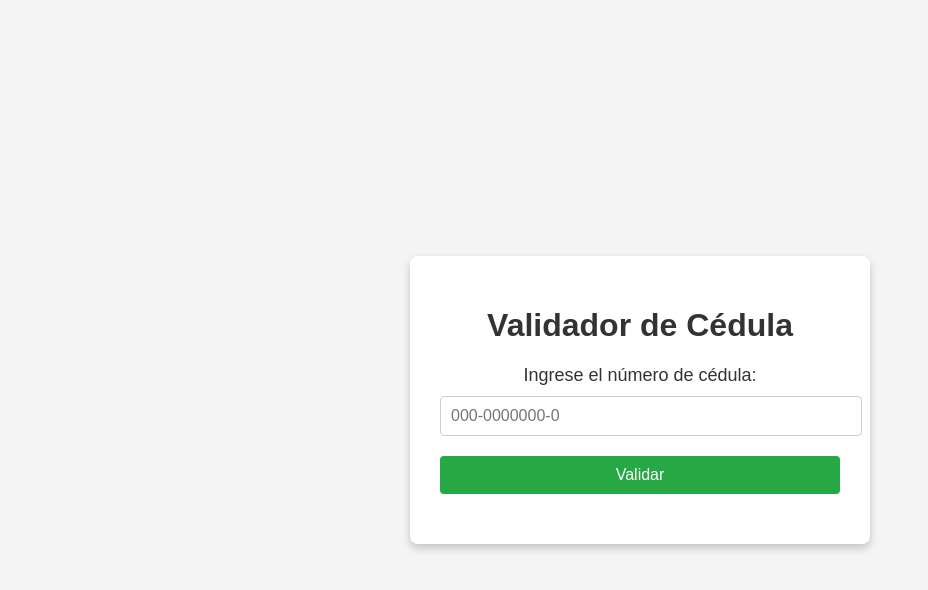
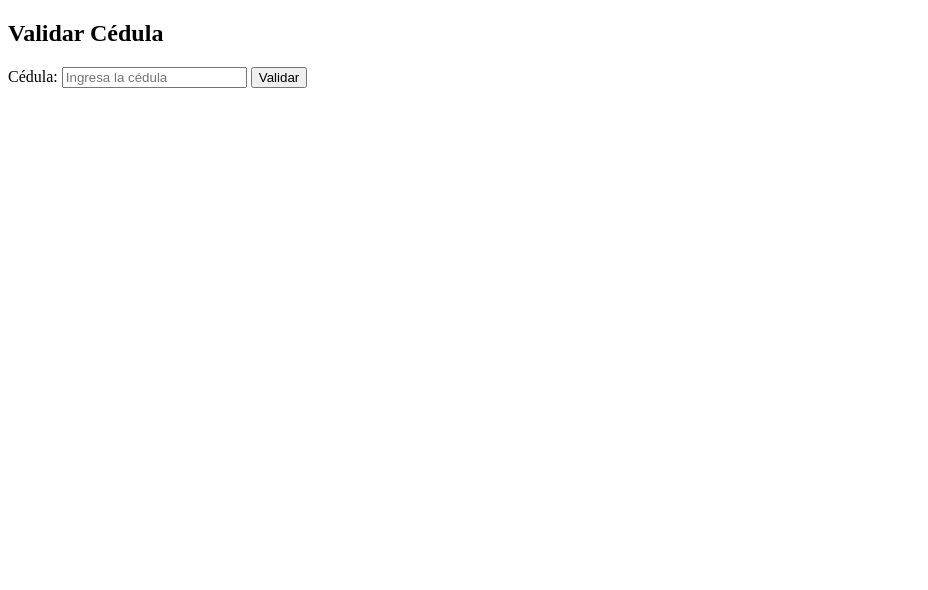
Before and after one commit to Karla-31/Validar-Cedula, a plain HTML site: page index.html in a window 1280 px wide. Shown: the whole page, without its empty margins (0-928 px from the left). Drawn offline with Linux system fonts and the light colour scheme.

Commit message:
Update index.html

```diff
--- a/index.html
+++ b/index.html
@@ -3,76 +3,31 @@
 <head>
     <meta charset="UTF-8">
     <meta name="viewport" content="width=device-width, initial-scale=1.0">
-    <title>Validador de Cédula </title>
-    <style>
-        body {
-            font-family: Arial, sans-serif;
-            background-color: #f4f4f4;
-            display: flex;
-            justify-content: center;
-            align-items: center;
-            height: 100vh;
-            margin: 0;
-        }
+    <title>Validación de Cédula</title>
+</head>
+<body>
+    <h2>Validar Cédula</h2>
+    <form id="form-cedula">
+        <label for="cedula">Cédula:</label>
+        <input type="text" id="cedula" maxlength="11" placeholder="Ingresa la cédula" required>
+        <button type="button" onclick="validarCedula()">Validar</button>
+    </form>
+    <p id="resultado"></p>
 
-        .container {
-            text-align: center;
-            background-color: #ffffff;
-            padding: 30px;
-            border-radius: 8px;
-            box-shadow: 0 4px 8px rgba(0, 0, 0, 0.2);
-            width: 400px;
-        }
+    <script>
+        function validarCedula() {
+            const cedula = document.getElementById("cedula").value;
+            const resultado = document.getElementById("resultado");
 
-        h1 {
-            color: #333;
-        }
-
-        label {
-            display: block;
-            font-size: 18px;
-            color: #333;
-            margin-bottom: 10px;
-        }
-
-        input[type="text"] {
-            padding: 10px;
-            width: 100%;
-            font-size: 16px;
-            border: 1px solid #ccc;
-            border-radius: 4px;
-            margin-bottom: 20px;
-        }
-
-        button {
-            padding: 10px 20px;
-            font-size: 16px;
-            background-color: #28a745;
-            color: #fff;
-            border: none;
-            border-radius: 4px;
-            cursor: pointer;
-            width: 100%;
-        }
-
-        button:hover {
-            background-color: #218838;
-        }
-
-        #resultado {
-            margin-top: 20px;
-            font-size: 18px;
-        }
-    </style>
-    <script>
-        function validarCedula(cedula) {
-            cedula = cedula.replace(/-/g, "");
-
-            if (cedula.length !== 11 || isNaN(cedula)) {
-                return false;
+            if (cedula.length !== 11 || !/^\d+$/.test(cedula)) {
+                resultado.textContent = "Cédula inválida: debe contener 11 dígitos numéricos.";
+                return;
             }
 
+            const digitoVerificador = parseInt(cedula[10]);
+
             let suma = 0;
+
             for (let i = 0; i < 10; i++) {
                 let digito = parseInt(cedula[i]);
 
@@ -80,52 +35,26 @@
                     digito *= 1;
                 } else {
                     digito *= 2;
-                    if (digito > 9) {
-                        digito -= 9;
-                    }
+                    if (digito > 9) digito -= 9;
                 }
 
                 suma += digito;
             }
 
-            let ultimoDigito = parseInt(cedula[10]);
-            let verificadorCalculado = (10 - (suma % 10)) % 10;
+            const modulo = suma % 10 === 0 ? 0 : 10 - (suma % 10);
 
-            return verificadorCalculado === ultimoDigito;
-        }
-
-        function validarCedula() {
-            const cedula = document.getElementById("cedula").value;
-            const resultado = document.getElementById("resultado");
-
-            if (cedula === "") {
-                resultado.innerHTML = "Por favor, ingrese una cédula.";
-                resultado.style.color = "red";
-                return;
-            }
-
-            if (validarCedula(cedula)) {
-                resultado.innerHTML = "La cédula de identidad es válida.";
-                resultado.style.color = "black";
+            if (modulo === digitoVerificador) {
+                resultado.textContent = "Cédula válida";
+                resultado.style.color = "green";
             } else {
-                resultado.innerHTML = "La cédula de identidad no es válida.";
+                resultado.textContent = "Cédula inválida";
                 resultado.style.color = "red";
             }
         }
     </script>
-</head>
-<body>
-    <div class="container">
-        <h1>Validador de Cédula </h1>
-        <form onsubmit="return false;">
-            <label for="cedula">Ingrese el número de cédula:</label>
-            <input type="text" id="cedula" name="cedula" maxlength="13" placeholder="000-0000000-0">
-            <button type="button" onclick="validarCedula()">Validar</button>
-        </form>
-        <div id="resultado"></div>
-    </div>
 </body>
 </html>
+
 
 
 
```
